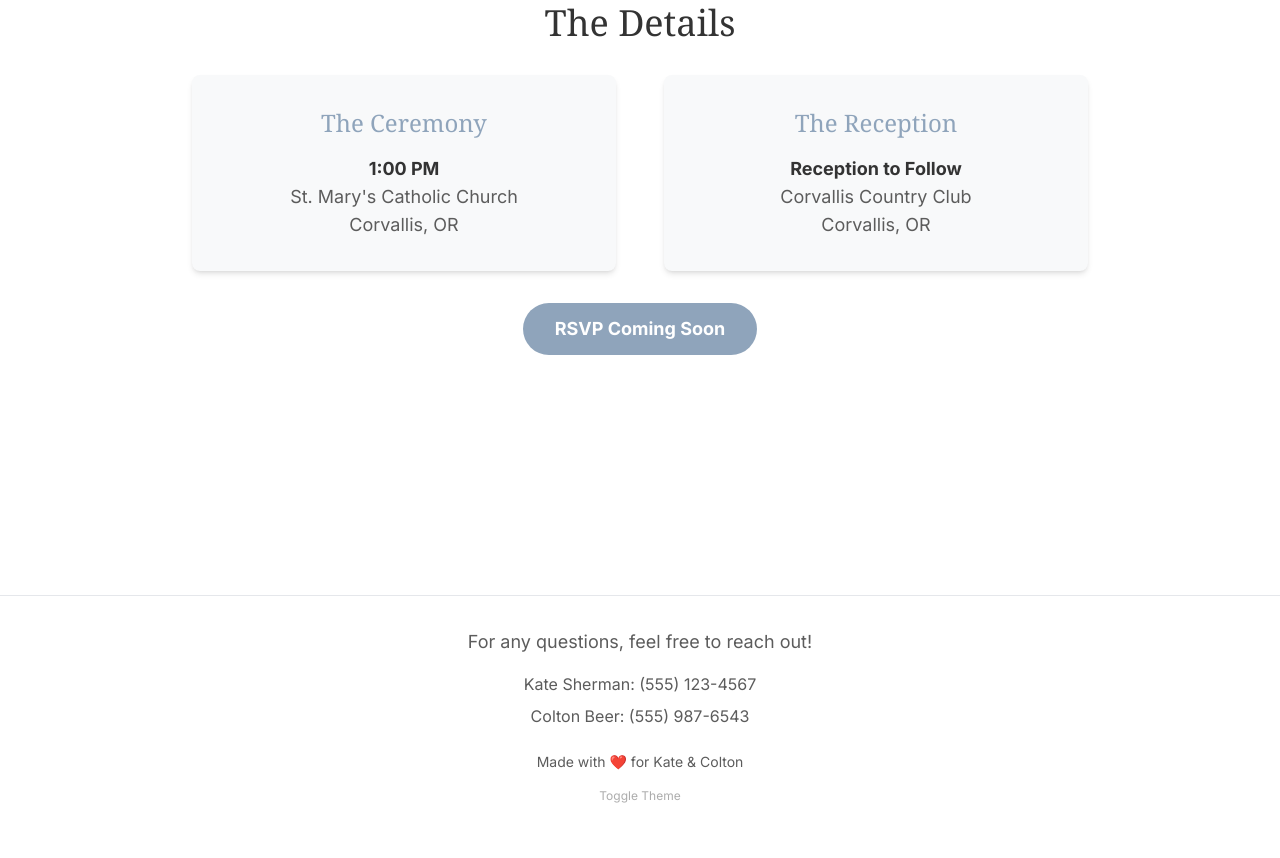
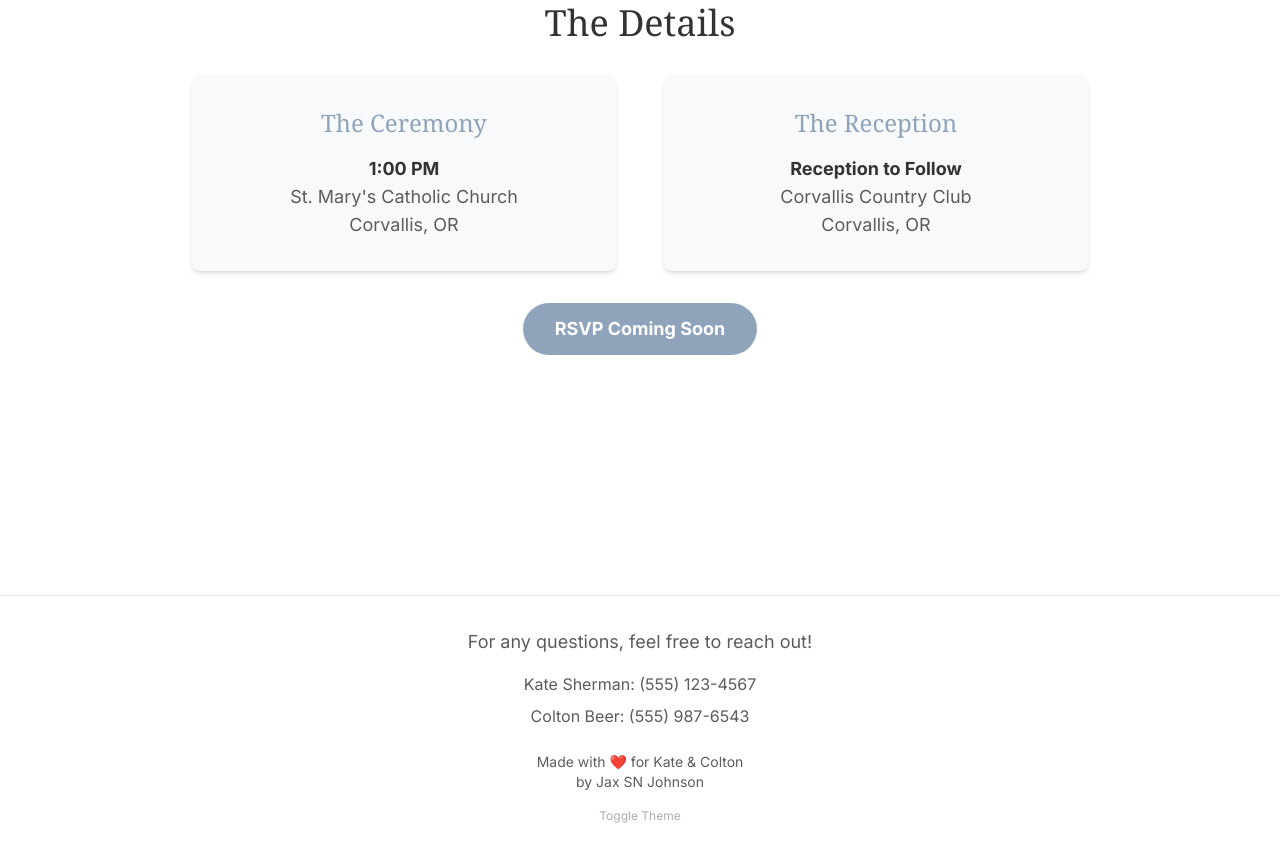
Before and after one commit to jaxsnjohnson/Kate-colton-weding, a plain HTML site: page index.html in a window 1280 px wide. Shown: the part 1612-2470 px from the top of the page. Drawn offline with nearby package versions, Linux system fonts and the light colour scheme.

Commit message:
Update index.html

```diff
--- a/index.html
+++ b/index.html
@@ -384,6 +384,7 @@
              <p class="mb-2">Kate Sherman: (555) 123-4567</p>
              <p class="mb-6">Colton Beer: (555) 987-6543</p>
              <p class="text-sm">Made with ❤️ for Kate & Colton</p>
+             <p class="text-sm">by Jax SN Johnson</p>
             <!-- Cleverly hidden dark mode toggle -->
             <button id="theme-toggle" class="mt-4 opacity-50 hover:opacity-100 transition-opacity text-xs">
                 Toggle Theme
```
